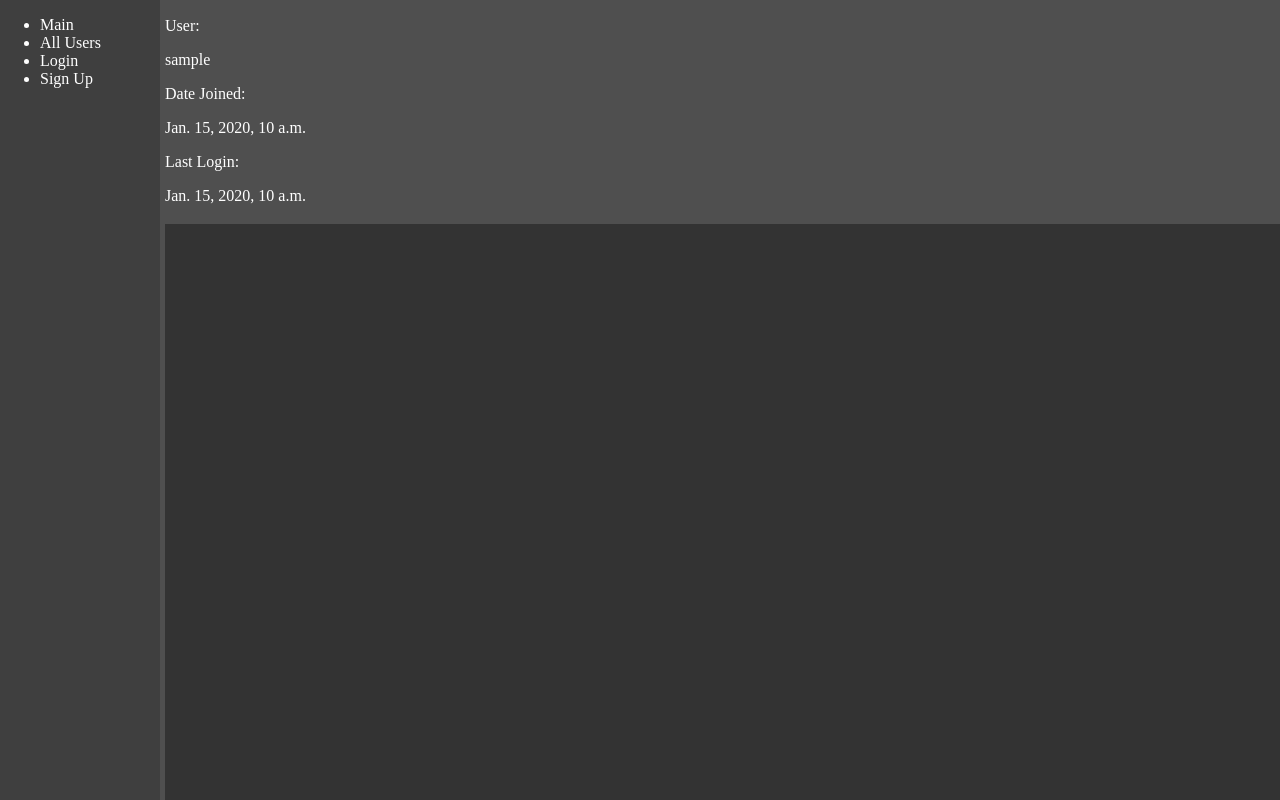
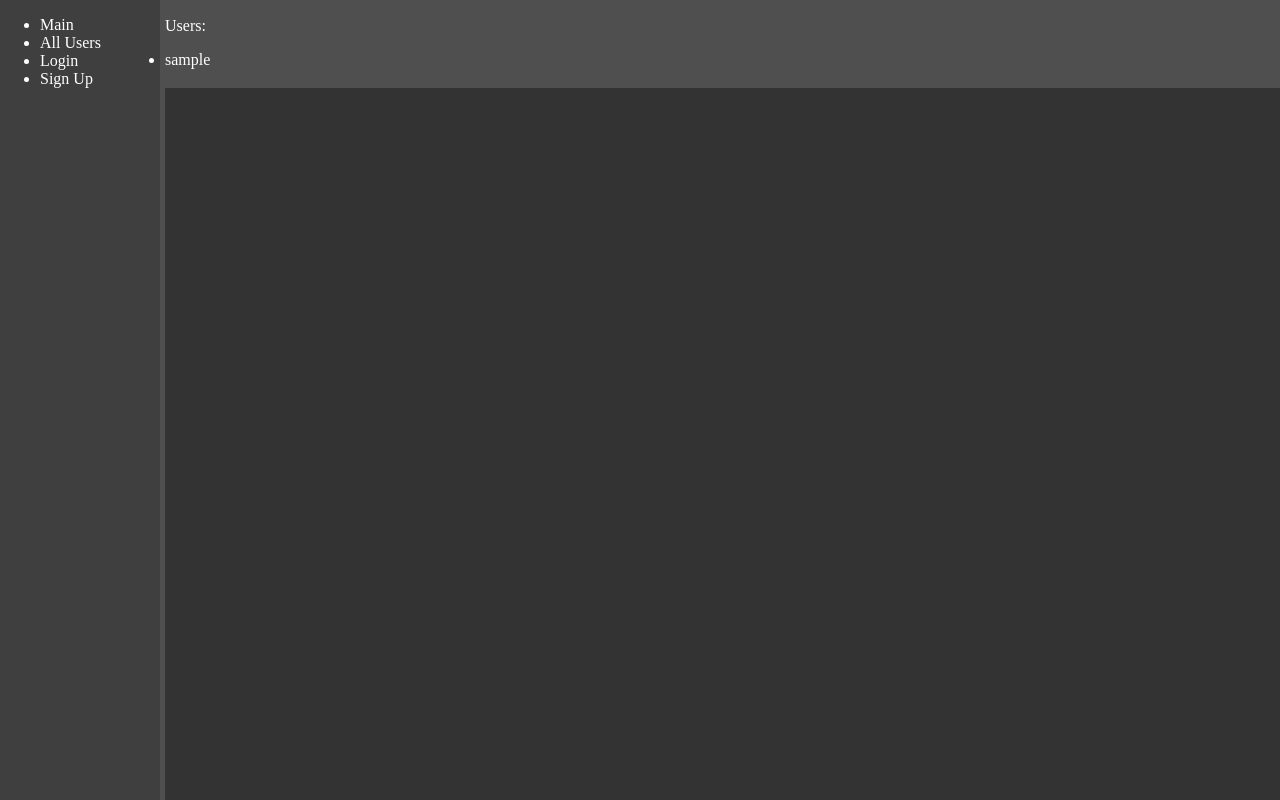
Before and after one commit to MaxotFedorov/maxot-notes, a Django app: page /users/ in a window 1280 px wide. Run offline with Django 4.2, Linux system fonts and the light colour scheme; tables that the repository leaves empty hold one stand-in row (values such as "Sample post").

Commit message:
Edit page with all users

```diff
--- a/maxot_notes/users/templates/users/all_users.html
+++ b/maxot_notes/users/templates/users/all_users.html
@@ -5,14 +5,12 @@
 {% block content %}
     <div>
         {% if received_users %}
-            {% for user in received_users %}
-                <p>User:</p>
-                <p><a href="{% url 'username' user.username %}" style="color: #ffffff; text-decoration: none">{{ user.username }}</a></p>
-                <p>Date Joined:</p>
-                <p>{{ user.date_joined }}</p>
-                <p>Last Login:</p>
-                <p>{{ user.last_login }}</p>
-            {% endfor %}
+            <p>Users:</p>
+            <ul>
+                {% for user in received_users %}
+                    <li><a href="{% url 'username' user.username %}" style="color: #ffffff; text-decoration: none">{{ user.username }}</a></li>
+                {% endfor %}
+            <ul>
         {% else %}
             <p>Something went wrong!</p>
         {% endif %}
```
